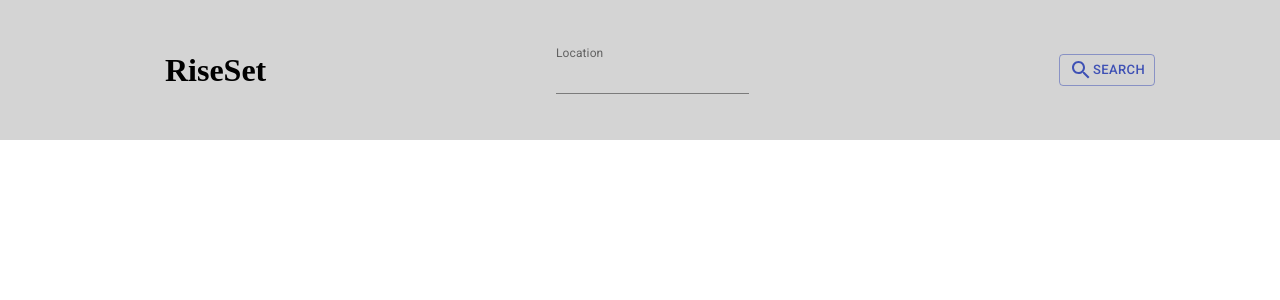
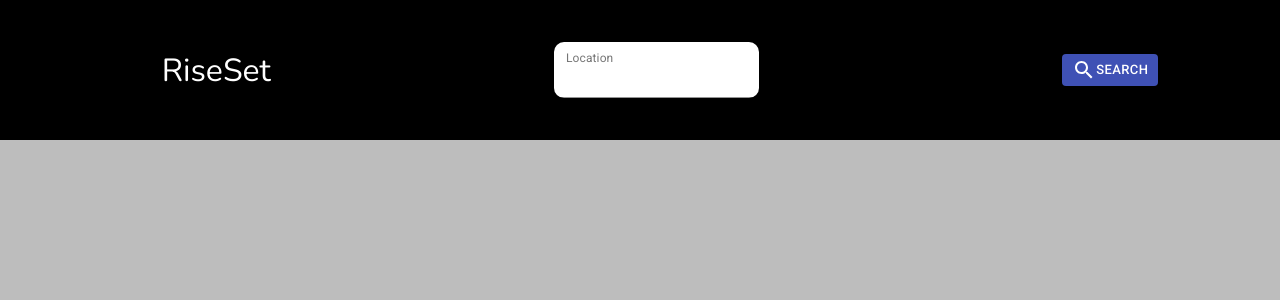
Before and after one commit to Kparine/sunset-sunrise, a React (Create React App) app: page / in a window 1280 px wide. Shown: the top 300 px of the page. Built offline with nearby package versions, Linux system fonts and the light colour scheme.

Commit message:
Update utc time with moment and displays

```diff
--- a/package.json
+++ b/package.json
@@ -8,6 +8,7 @@
     "axios": "^0.19.2",
     "docker": "^1.0.0",
     "dotenv": "^8.2.0",
+    "moment": "2.24.0",
     "node-sass": "^4.14.0",
     "prop-types": "^15.7.2",
     "react": "^16.13.1",
--- a/src/App.scss
+++ b/src/App.scss
@@ -1,10 +1,16 @@
 @charset "utf-8";
+// @import url('https://fonts.googleapis.com/css?family=Roboto:wght@100;300&display=swap');
+@import url('https://fonts.googleapis.com/css2?family=Nunito:wght@300&family=Roboto:wght@100;300&display=swap');
 
-$bgcolour: rgb(212, 212, 212);
+$title: 'Roboto', sans-serif;
+$sub-title: 'Nunito', sans-serif;
+$bgcolour: #000;
 
+// linear-gradient(45deg, #fe6b8b 30%, #ff8e53 90%);
 .App {
   position: absolute;
   width: 100%;
+  background-color: rgb(189, 189, 189);
 }
 
 .header-content {
@@ -24,13 +30,16 @@ $bgcolour: rgb(212, 212, 212);
     color: lighten($bgcolour, 50%);
   }
 
+  .header-title {
+    color: #fff;
+    font-family: $sub-title;
+    font-weight: 300;
+  }
   input {
     position: 'relative';
     border-radius: 10px;
     padding-left: 10px;
-    background-color: fade(#fff, 0.15), '&:hover' {
-      background-color: fade(#fff, 0.25);
-    }
+    background-color: #fff;
   }
 
   .btn {
@@ -41,8 +50,10 @@ $bgcolour: rgb(212, 212, 212);
 .location-wrapper {
   display: flex;
   width: 100%;
+  height: 1000px;
+  margin-top: 100px;
 
   .location-content {
-    font-family: sans-serif;
+    font-family: $title;
   }
 }
--- a/src/Components/header.js
+++ b/src/Components/header.js
@@ -25,13 +25,14 @@ const Header = () => {
   return (
     <div className='header-content'>
       <div>
-        <h1>RiseSet</h1>
+        <h1 className='header-title'>RiseSet</h1>
       </div>
       <div className='input-item'>
         <TextField
-          id='standard-number'
+          id='filled-basic'
           label='Location'
           type='text'
+          variant='filled'
           InputLabelProps={{
             shrink: true,
           }}
@@ -40,7 +41,7 @@ const Header = () => {
         />
       </div>
       <div className='btn-content'>
-        <Button className='btn' size='small' variant='outlined' color='primary' onClick={handleSubmit}>
+        <Button className='btn' size='small' variant='contained' color='primary' onClick={handleSubmit}>
           <SearchIcon /> Search
         </Button>
       </div>
--- a/src/Components/location.js
+++ b/src/Components/location.js
@@ -5,6 +5,7 @@ import Card from '@material-ui/core/Card';
 import { makeStyles } from '@material-ui/core/styles';
 import CardContent from '@material-ui/core/CardContent';
 import Typography from '@material-ui/core/Typography';
+import moment from 'moment';
 
 const useStyles = makeStyles({
   root: {
@@ -34,9 +35,14 @@ const Location = () => {
   console.log('data ******------>>>>>>', data[1]);
   console.log('data[0] ******------>>>>>>', data[0]);
 
-  const time_convert = (num) => {
-    return new Date(num * 1000).toISOString().substr(11, 8);
+  const convertLocalTimeZone = (data) => {
+    return moment(data).format('hh:mm:ss a');
   };
+
+  const time_convert_seconds = (data) => {
+    return new Date(data * 1000).toISOString().substr(11, 8);
+  };
+
   const bull = <span className={classes.bullet}>•</span>;
 
   return (
@@ -47,13 +53,13 @@ const Location = () => {
             {data[0].formatted_address}
           </Typography>
           <Typography variant='body2' component='p'>
-            {bull} Sunrise: {data[1].sunrise}
+            {bull} Sunrise: {convertLocalTimeZone(data[1].sunrise)}
           </Typography>
           <Typography variant='body2' component='p'>
-            {bull} Sunset: {data[1].sunset}
+            {bull} Sunset: {convertLocalTimeZone(data[1].sunset)}
           </Typography>
           <Typography variant='body2' component='p'>
-            {bull} Day Length: {time_convert(data[1].day_length)} Hours
+            {bull} Day Length: {time_convert_seconds(data[1].day_length)} Hours
           </Typography>
         </CardContent>
       </Card>
--- a/src/index.css
+++ b/src/index.css
@@ -1,6 +1,8 @@
+@import url("https://fonts.googleapis.com/css2?family=Nunito:wght@300&family=Roboto:wght@100;300&display=swap");
 .App {
   position: absolute;
-  width: 100%; }
+  width: 100%;
+  background-color: #bdbdbd; }
 
 .header-content {
   max-width: 100%;
@@ -12,20 +14,25 @@
   align-items: center;
   height: 100px;
   width: 100%;
-  background-color: #d4d4d4; }
+  background-color: #000; }
   .header-wrapper .header-content .header-wrapper.lighter {
-    color: white; }
+    color: gray; }
+  .header-wrapper .header-content .header-title {
+    color: #fff;
+    font-family: "Nunito", sans-serif;
+    font-weight: 300; }
   .header-wrapper .header-content input {
     position: 'relative';
     border-radius: 10px;
     padding-left: 10px;
-    background-color: fade(#fff, 0.15), "&:hover";
-      background-color-background-color: fade(#fff, 0.25); }
+    background-color: #fff; }
   .header-wrapper .header-content .btn {
     margin-left: 20px; }
 
 .location-wrapper {
   display: flex;
-  width: 100%; }
+  width: 100%;
+  height: 1000px;
+  margin-top: 100px; }
   .location-wrapper .location-content {
-    font-family: sans-serif; }
+    font-family: "Roboto", sans-serif; }
```
Also changed, not shown: 1 other file (tests, documents, lock files or other folders).
